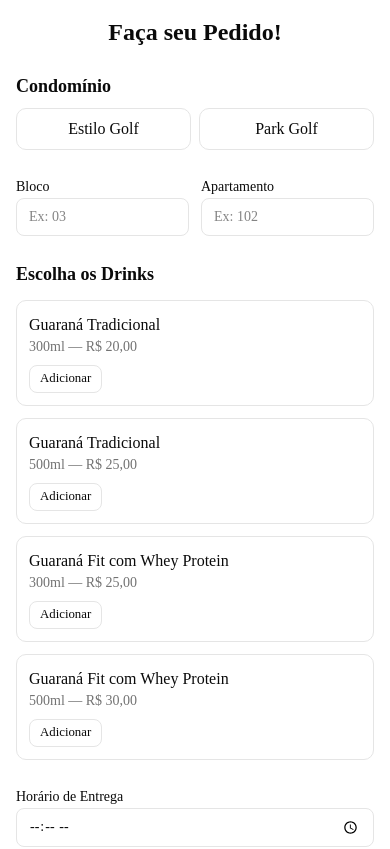
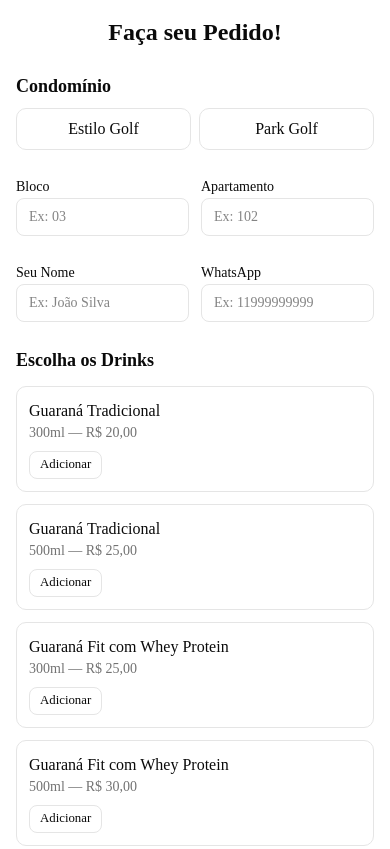
Before and after one commit to marcelodasilva/guarana-portal, a Next.js app: page / in a window 390 px wide. Shown: the top 849 px of the page. Built offline with nearby package versions, Linux system fonts and the light colour scheme.

Commit message:
feat: add customer info fields and improved WhatsApp message
- Add customer name and phone inputs to order form
- Enhance WhatsApp message formatting with emojis, bold, italic, and separators
- Include customer contact info in the message
- Improve visual structure of the generated message

```diff
--- a/src/app/ui/form.tsx
+++ b/src/app/ui/form.tsx
@@ -25,6 +25,8 @@ export default function OrderForm({ receipts }: OrderFormProps) {
   const [condo, setCondo] = useState<CondoType | null>(null);
   const [block, setBlock] = useState("");
   const [apartment, setApartment] = useState("");
+  const [customerName, setCustomerName] = useState("");
+  const [customerPhone, setCustomerPhone] = useState("");
   const [cart, setCart] = useState<CartItem[]>([]);
   const [deliveryTime, setDeliveryTime] = useState("");
   const [customizingIndex, setCustomizingIndex] = useState<{
@@ -70,20 +72,22 @@ export default function OrderForm({ receipts }: OrderFormProps) {
     if (!condo || cart.length === 0) return "";
 
     const lines: string[] = [
-      "*Pedido Guaraná da Sasá*",
+      "🏃‍♂️ *PEDIDO - GUARANÁ DA SASÁ* 🏃‍♂️",
+      "━━━━━━━━━━━━━━━━━━━━━━━━━━━━",
       "",
-      `*Local:* ${condo}`,
-      `*Bloco:* ${block}`,
-      `*Apartamento:* ${apartment}`,
+      `📍 *Local:* _${condo}_`,
+      `🏢 *Bloco:* _${block}_`,
+      `🏠 *Apartamento:* _${apartment}_`,
+      `👤 *Cliente:* ${customerName}`,
+      `📱 *WhatsApp:* ${customerPhone}`,
       "",
     ];
 
     cart.forEach((item, i) => {
       const total = Number(item.drink.value) + calculateExtraValue(item);
       const sizeLabel = item.drink.size ? `${item.drink.size}ml` : "";
-      lines.push(
-        `*Pedido ${i + 1}:* ${item.drink.name} (${sizeLabel}) - ${formatCurrency(total)}`,
-      );
+      lines.push(`🍹 *Pedido ${i + 1}:* ${item.drink.name} (${sizeLabel})`);
+      lines.push(`   💰 *Valor:* ${formatCurrency(total)}`);
 
       const ingredientNames: string[] = [];
       for (const ingredient of item.drink.ingredients) {
@@ -94,18 +98,23 @@ export default function OrderForm({ receipts }: OrderFormProps) {
           ingredientNames.push((ingredient as OptionsSingle).name);
         }
       }
-      lines.push(`  Ingredientes: ${ingredientNames.join(", ")}`);
+      if (ingredientNames.length > 0) {
+        lines.push(`   🥤 *Ingredientes:* ${ingredientNames.join(", ")}`);
+      }
+      lines.push("");
     });
 
-    lines.push("");
-    lines.push(`*Total: ${formatCurrency(totalValue)}*`);
+    lines.push("━━━━━━━━━━━━━━━━━━━━━━━━━━━━");
+    lines.push(`💰 *TOTAL DO PEDIDO:* ${formatCurrency(totalValue)}`);
+    lines.push("━━━━━━━━━━━━━━━━━━━━━━━━━━━━");
 
     if (deliveryTime) {
       const time = new Date(deliveryTime);
-      lines.push(
-        `*Horário de entrega:* ${time.toLocaleTimeString("pt-BR", { hour: "2-digit", minute: "2-digit" })}`,
-      );
+      lines.push(`🕐 *Horário de entrega:* ${time.toLocaleTimeString("pt-BR", { hour: "2-digit", minute: "2-digit" })}`);
     }
+
+    lines.push("");
+    lines.push("_Obrigado por pedir! Em breve entraremos em contato._ ✨");
 
     return lines.join("\n");
   };
@@ -127,7 +136,13 @@ export default function OrderForm({ receipts }: OrderFormProps) {
     window.open(url, "_blank", "noopener,noreferrer");
   };
 
-  const isValid = condo && block && apartment && cart.length > 0;
+  const isValid =
+    condo &&
+    block &&
+    apartment &&
+    customerName &&
+    customerPhone &&
+    cart.length > 0;
 
   return (
     <form className="max-w-xl mx-auto p-4 space-y-6" onSubmit={handleSubmit}>
@@ -178,6 +193,34 @@ export default function OrderForm({ receipts }: OrderFormProps) {
             onChange={(e) => setApartment(e.target.value)}
             className="w-full rounded-md border border-input bg-background px-3 py-2 text-sm"
             placeholder="Ex: 102"
+            required
+          />
+        </div>
+      </section>
+
+      {/* Customer info */}
+      <section className="flex gap-3">
+        <div className="flex-1 space-y-1">
+          <label htmlFor="customer-name" className="text-sm font-medium">Seu Nome</label>
+          <input
+            id="customer-name"
+            type="text"
+            value={customerName}
+            onChange={(e) => setCustomerName(e.target.value)}
+            className="w-full rounded-md border border-input bg-background px-3 py-2 text-sm"
+            placeholder="Ex: João Silva"
+            required
+          />
+        </div>
+        <div className="flex-1 space-y-1">
+          <label htmlFor="customer-phone" className="text-sm font-medium">WhatsApp</label>
+          <input
+            id="customer-phone"
+            type="tel"
+            value={customerPhone}
+            onChange={(e) => setCustomerPhone(e.target.value)}
+            className="w-full rounded-md border border-input bg-background px-3 py-2 text-sm"
+            placeholder="Ex: 11999999999"
             required
           />
         </div>
```
